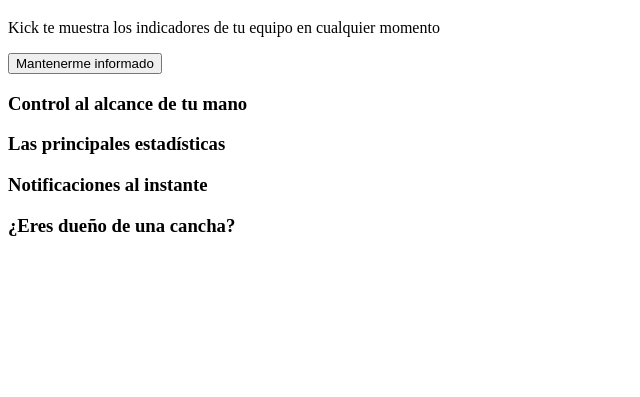
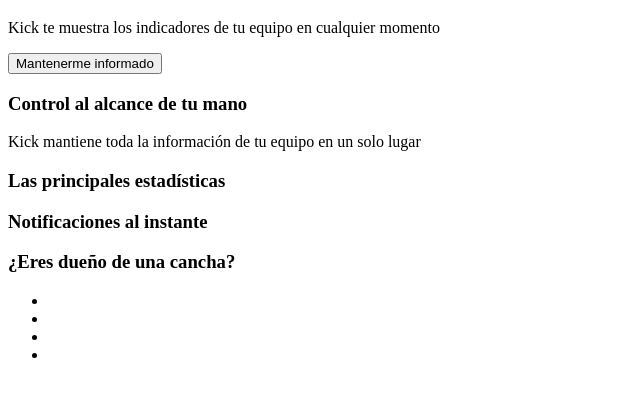
Before and after one commit to ReyesTimes/kicklanding, a website: page index.html in a window 1280 px wide. Shown: the part 61-458 px from the top of the page, without its empty margins (0-640 px from the left). Drawn offline with Linux system fonts and the light colour scheme.

Commit message:
:hammer: add footer

```diff
--- a/index.html
+++ b/index.html
@@ -16,6 +16,7 @@
         <article>
             <section>
                 <h3>Control al alcance de tu mano</h3>
+                <p>Kick mantiene toda la información de tu equipo en un solo lugar</p>
             </section>
             <section>
                 <h3>Las principales estadísticas</h3>
@@ -26,8 +27,17 @@
             </section>
             <section>
                 <h3>¿Eres dueño de una cancha?</h3>
+                <ul>
+                    <li></li>
+                    <li></li>
+                    <li></li>
+                    <li></li>
+                </ul>
             </section>
         </article>
     </main>
+    <footer>
+
+    </footer>
 </body>
 </html>
```
